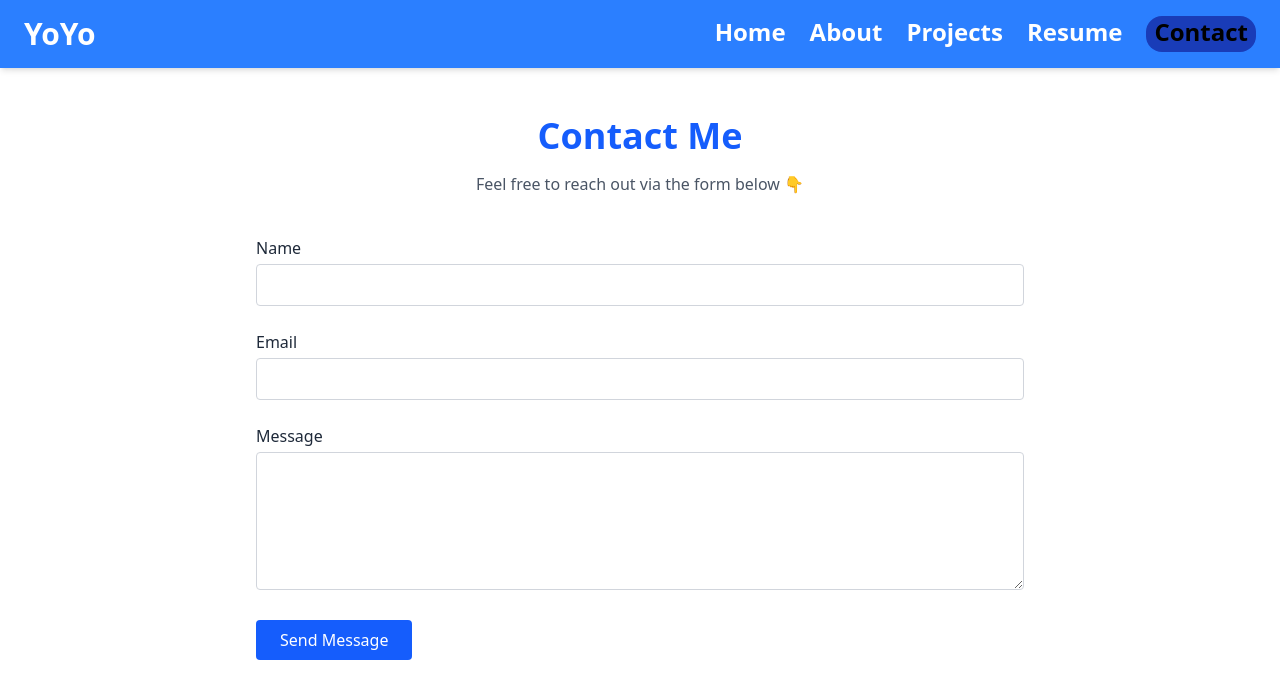
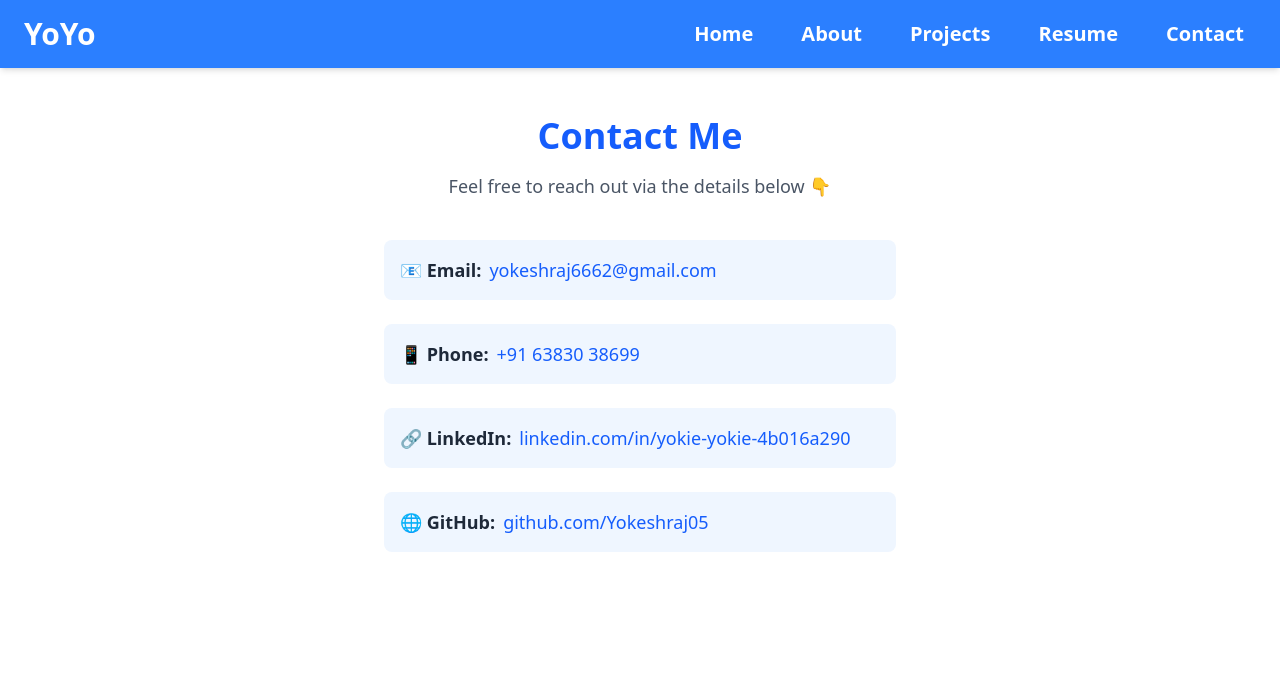
Before and after one commit to Yokeshraj05/Bio, a React (Vite) app in the folder portFo/: page /contact in a window 1280 px wide. Shown: the top 698 px of the page. Built offline with nearby package versions, Linux system fonts and the light colour scheme.

Commit message:
ready to host ui

```diff
--- a/portFo/src/components/Header.jsx
+++ b/portFo/src/components/Header.jsx
@@ -1,7 +1,9 @@
 import React from 'react'
-import { NavLink } from 'react-router-dom';
+import { useState } from 'react';
 
 function Header() {
+  const [isMenuOpen, setIsMenuOpen] = useState(false);
+
   const navItems = [
     { name: 'Home', path: '/' },
     { name: 'About', path: '/about' },
@@ -10,23 +12,66 @@ function Header() {
     { name: 'Contact', path: '/contact' }
   ];
 
+  const toggleMenu = () => {
+    setIsMenuOpen(!isMenuOpen);
+  };
+
+  const closeMenu = () => {
+    setIsMenuOpen(false);
+  };
+
   return (
-    <header className='flex justify-between items-center px-6 py-4 shadow-md bg-blue-500 sticky top-0 z-10'>
-      <h1 className='text-white font-bold text-3xl'>YoYo</h1>
-      <nav className='flex gap-6 text-2xl font-bold'>
-        {navItems.map((item) => (
-          <NavLink
-            key={item.name}
-            to={item.path}
-            className={({ isActive }) =>
-              isActive
-                ? 'bg-blue-800 rounded-2xl px-2 pb-1'
-                : 'text-white hover:text-yellow-200'
-            }
-          >
-            {item.name}
-          </NavLink>
-        ))}
+    <header className='bg-blue-500 shadow-md sticky top-0 z-50'>
+      <div className='flex justify-between items-center px-4 sm:px-6 py-4'>
+        <h1 className='text-white font-bold text-2xl sm:text-3xl'>YoYo</h1>
+
+        {/* Desktop Navigation */}
+        <nav className='hidden md:flex gap-6 text-lg lg:text-xl font-bold'>
+          {navItems.map((item) => (
+            <a
+              key={item.name}
+              href={item.path}
+              className='text-white hover:text-yellow-200 px-3 py-1 transition-colors duration-200 hover:bg-blue-600 rounded-lg'
+            >
+              {item.name}
+            </a>
+          ))}
+        </nav>
+
+        {/* Mobile Hamburger Button */}
+        <button
+          onClick={toggleMenu}
+          className='md:hidden text-white p-2 hover:bg-blue-600 rounded-lg transition-colors duration-200'
+          aria-label='Toggle menu'
+        >
+          {isMenuOpen ? (
+            <svg className="w-6 h-6" fill="none" stroke="currentColor" viewBox="0 0 24 24">
+              <path strokeLinecap="round" strokeLinejoin="round" strokeWidth={2} d="M6 18L18 6M6 6l12 12" />
+            </svg>
+          ) : (
+            <svg className="w-6 h-6" fill="none" stroke="currentColor" viewBox="0 0 24 24">
+              <path strokeLinecap="round" strokeLinejoin="round" strokeWidth={2} d="M4 6h16M4 12h16M4 18h16" />
+            </svg>
+          )}
+        </button>
+      </div>
+
+      {/* Mobile Navigation Menu */}
+      <nav className={`md:hidden bg-blue-600 transition-all duration-300 ease-in-out ${
+        isMenuOpen ? 'max-h-80 opacity-100' : 'max-h-0 opacity-0 overflow-hidden'
+      }`}>
+        <div className='px-4 py-2 space-y-1'>
+          {navItems.map((item) => (
+            <a
+              key={item.name}
+              href={item.path}
+              onClick={closeMenu}
+              className='block text-white hover:bg-blue-700 hover:text-yellow-200 px-4 py-3 rounded-xl transition-all duration-200 font-bold text-lg'
+            >
+              {item.name}
+            </a>
+          ))}
+        </div>
       </nav>
     </header>
   );
--- a/portFo/src/pages/Contact.jsx
+++ b/portFo/src/pages/Contact.jsx
@@ -1,98 +1,155 @@
-import React, { useState } from 'react';
+// import React, { useState } from 'react';
+
+// const Contact = () => {
+//   const [formData, setFormData] = useState({
+//     name: '',
+//     email: '',
+//     message: ''
+//   });
+
+//   const handleChange = (e) => {
+//     setFormData({...formData, [e.target.name]: e.target.value });
+//   };
+
+//   const handleSubmit = async (e) => {
+//     e.preventDefault();
+
+//     try {
+//       const response = await fetch("http://localhost:5000/api/contact", {
+//         method: "POST",
+//         headers: {
+//           "Content-Type": "application/json"
+//         },
+//         body: JSON.stringify(formData)
+//       });
+
+//       const result = await response.json();
+//       if (result.success) {
+//         alert("Message sent successfully!");
+//         setFormData({ name: '', email: '', message: '' });
+//       } else {
+//         alert(result.error || "Something went wrong.");
+//       }
+//     } catch (error) {
+//       alert("Server error");
+//       console.error(error);
+//     }
+//   };
+
+
+//   return (
+//     <section className="min-h-screen px-6 py-12 bg-white text-gray-800">
+//       <div className="max-w-3xl mx-auto">
+//         <h2 className="text-4xl font-bold text-blue-600 mb-4 text-center">Contact Me</h2>
+//         <p className="text-gray-600 mb-10 text-center">Feel free to reach out via the form below 👇</p>
+
+//         <form onSubmit={handleSubmit} className="space-y-6">
+//           <div>
+//             <label htmlFor="name" className="block mb-1 font-medium">Name</label>
+//             <input
+//               type="text"
+//               name="name"
+//               id="name"
+//               required
+//               value={formData.name}
+//               onChange={handleChange}
+//               className="w-full border border-gray-300 rounded px-4 py-2 focus:outline-none focus:ring-2 focus:ring-blue-500"
+//             />
+//           </div>
+
+//           <div>
+//             <label htmlFor="email" className="block mb-1 font-medium">Email</label>
+//             <input
+//               type="email"
+//               name="email"
+//               id="email"
+//               required
+//               value={formData.email}
+//               onChange={handleChange}
+//               className="w-full border border-gray-300 rounded px-4 py-2 focus:outline-none focus:ring-2 focus:ring-blue-500"
+//             />
+//           </div>
+
+//           <div>
+//             <label htmlFor="message" className="block mb-1 font-medium">Message</label>
+//             <textarea
+//               name="message"
+//               id="message"
+//               rows="5"
+//               required
+//               value={formData.message}
+//               onChange={handleChange}
+//               className="w-full border border-gray-300 rounded px-4 py-2 focus:outline-none focus:ring-2 focus:ring-blue-500"
+//             />
+//           </div>
+
+//           <button
+//             type="submit"
+//             className="bg-blue-600 text-white px-6 py-2 rounded hover:bg-blue-700 transition"
+//           >
+//             Send Message
+//           </button>
+//         </form>
+//       </div>
+//     </section>
+//   );
+// };
+
+// export default Contact
+
+// this is for later use to link with backend
+
+import React from 'react';
 
 const Contact = () => {
-  const [formData, setFormData] = useState({
-    name: '',
-    email: '',
-    message: ''
-  });
+  return (
+    <section className="min-h-screen px-4 sm:px-6 lg:px-8 py-8 sm:py-12 bg-white text-gray-800">
+      <div className="max-w-3xl mx-auto text-center">
+        <h2 className="text-2xl sm:text-3xl lg:text-4xl font-bold text-blue-600 mb-4">Contact Me</h2>
+        <p className="text-sm sm:text-base lg:text-lg text-gray-600 mb-8 sm:mb-10">Feel free to reach out via the details below 👇</p>
 
-  const handleChange = (e) => {
-    setFormData({...formData, [e.target.name]: e.target.value });
-  };
-
-  const handleSubmit = async (e) => {
-    e.preventDefault();
-
-    try {
-      const response = await fetch("http://localhost:5000/api/contact", {
-        method: "POST",
-        headers: {
-          "Content-Type": "application/json"
-        },
-        body: JSON.stringify(formData)
-      });
-
-      const result = await response.json();
-      if (result.success) {
-        alert("Message sent successfully!");
-        setFormData({ name: '', email: '', message: '' });
-      } else {
-        alert(result.error || "Something went wrong.");
-      }
-    } catch (error) {
-      alert("Server error");
-      console.error(error);
-    }
-  };
-
-
-  return (
-    <section className="min-h-screen px-6 py-12 bg-white text-gray-800">
-      <div className="max-w-3xl mx-auto">
-        <h2 className="text-4xl font-bold text-blue-600 mb-4 text-center">Contact Me</h2>
-        <p className="text-gray-600 mb-10 text-center">Feel free to reach out via the form below 👇</p>
-
-        <form onSubmit={handleSubmit} className="space-y-6">
-          <div>
-            <label htmlFor="name" className="block mb-1 font-medium">Name</label>
-            <input
-              type="text"
-              name="name"
-              id="name"
-              required
-              value={formData.name}
-              onChange={handleChange}
-              className="w-full border border-gray-300 rounded px-4 py-2 focus:outline-none focus:ring-2 focus:ring-blue-500"
-            />
+        <div className="space-y-4 sm:space-y-6 text-left max-w-lg mx-auto text-sm sm:text-base lg:text-lg">
+          <div className="flex flex-col sm:flex-row sm:items-center gap-1 sm:gap-2 p-3 sm:p-4 bg-blue-50 rounded-lg">
+            <span className="font-semibold">📧 Email:</span>
+            <a href="mailto:yokeshraj6662@gmail.com" className="text-blue-600 hover:underline break-all transition-colors duration-200">
+              yokeshraj6662@gmail.com
+            </a>
           </div>
 
-          <div>
-            <label htmlFor="email" className="block mb-1 font-medium">Email</label>
-            <input
-              type="email"
-              name="email"
-              id="email"
-              required
-              value={formData.email}
-              onChange={handleChange}
-              className="w-full border border-gray-300 rounded px-4 py-2 focus:outline-none focus:ring-2 focus:ring-blue-500"
-            />
+          <div className="flex flex-col sm:flex-row sm:items-center gap-1 sm:gap-2 p-3 sm:p-4 bg-blue-50 rounded-lg">
+            <span className="font-semibold">📱 Phone:</span>
+            <a href="tel:+916383038699" className="text-blue-600 hover:underline transition-colors duration-200">
+              +91 63830 38699
+            </a>
           </div>
 
-          <div>
-            <label htmlFor="message" className="block mb-1 font-medium">Message</label>
-            <textarea
-              name="message"
-              id="message"
-              rows="5"
-              required
-              value={formData.message}
-              onChange={handleChange}
-              className="w-full border border-gray-300 rounded px-4 py-2 focus:outline-none focus:ring-2 focus:ring-blue-500"
-            />
+          <div className="flex flex-col sm:flex-row sm:items-center gap-1 sm:gap-2 p-3 sm:p-4 bg-blue-50 rounded-lg">
+            <span className="font-semibold">🔗 LinkedIn:</span>
+            <a
+              href="https://www.linkedin.com/in/yokie-yokie-4b016a290"
+              target="_blank"
+              rel="noopener noreferrer"
+              className="text-blue-600 hover:underline break-all transition-colors duration-200"
+            >
+              linkedin.com/in/yokie-yokie-4b016a290
+            </a>
           </div>
 
-          <button
-            type="submit"
-            className="bg-blue-600 text-white px-6 py-2 rounded hover:bg-blue-700 transition"
-          >
-            Send Message
-          </button>
-        </form>
+          <div className="flex flex-col sm:flex-row sm:items-center gap-1 sm:gap-2 p-3 sm:p-4 bg-blue-50 rounded-lg">
+            <span className="font-semibold">🌐 GitHub:</span>
+            <a
+              href="https://github.com/Yokeshraj05"
+              target="_blank"
+              rel="noopener noreferrer"
+              className="text-blue-600 hover:underline break-all transition-colors duration-200"
+            >
+              github.com/Yokeshraj05
+            </a>
+          </div>
+        </div>
       </div>
     </section>
   );
 };
 
-export default Contact
+export default Contact;
--- a/portFo/src/pages/Projects.jsx
+++ b/portFo/src/pages/Projects.jsx
@@ -20,23 +20,23 @@ const projects = [
 
 const Projects = () => {
   return (
-    <section className="min-h-screen px-6 py-12 bg-white text-gray-800">
+    <section className="min-h-screen px-4 sm:px-6 lg:px-8 py-8 sm:py-12 bg-white text-gray-800">
       <div className="max-w-6xl mx-auto">
-        <h2 className="text-4xl font-bold text-center text-blue-600 mb-10">Projects</h2>
+        <h2 className="text-2xl sm:text-3xl lg:text-4xl font-bold text-center text-blue-600 mb-6 sm:mb-8 lg:mb-10">Projects</h2>
 
-        <div className="grid gap-8 sm:grid-cols-2 lg:grid-cols-3">
+        <div className="grid gap-4 sm:gap-6 lg:gap-8 grid-cols-1 sm:grid-cols-2 lg:grid-cols-3">
           {projects.map((project, index) => (
-            <div key={index} className="bg-blue-50 p-6 rounded-lg shadow hover:shadow-lg transition">
-              <h3 className="text-xl font-semibold text-blue-700 mb-2">{project.title}</h3>
-              <p className="text-gray-700 mb-3">{project.description}</p>
-              <p className="text-sm text-gray-500 mb-3">
+            <div key={index} className="bg-blue-50 p-4 sm:p-6 rounded-lg shadow hover:shadow-lg transition-shadow duration-300">
+              <h3 className="text-lg sm:text-xl font-semibold text-blue-700 mb-2 sm:mb-3">{project.title}</h3>
+              <p className="text-sm sm:text-base text-gray-700 mb-3 sm:mb-4 leading-relaxed">{project.description}</p>
+              <p className="text-xs sm:text-sm text-gray-500 mb-3 sm:mb-4">
                 <strong>Tech Stack:</strong> {project.techStack.join(', ')}
               </p>
-              <div className="flex justify-between text-sm font-medium">
-                <a href={project.liveLink} target="_blank" rel="noopener noreferrer" className="text-blue-600 hover:underline">
+              <div className="flex flex-col sm:flex-row justify-between gap-2 sm:gap-0 text-xs sm:text-sm font-medium">
+                <a href={project.liveLink} target="_blank" rel="noopener noreferrer" className="text-blue-600 hover:underline transition-colors duration-200 text-center sm:text-left">
                   🔗 Live Demo
                 </a>
-                <a href={project.githubLink} target="_blank" rel="noopener noreferrer" className="text-blue-600 hover:underline">
+                <a href={project.githubLink} target="_blank" rel="noopener noreferrer" className="text-blue-600 hover:underline transition-colors duration-200 text-center sm:text-right">
                   💻 GitHub
                 </a>
               </div>
```
Also changed, not shown: portFo/src/components/GlassBreak.jsx (+4 -4 lines), portFo/src/pages/About.jsx (+20 -20 lines), portFo/src/pages/Home.jsx (+8 -8 lines), portFo/src/pages/Resume.jsx (+13 -3 lines).
